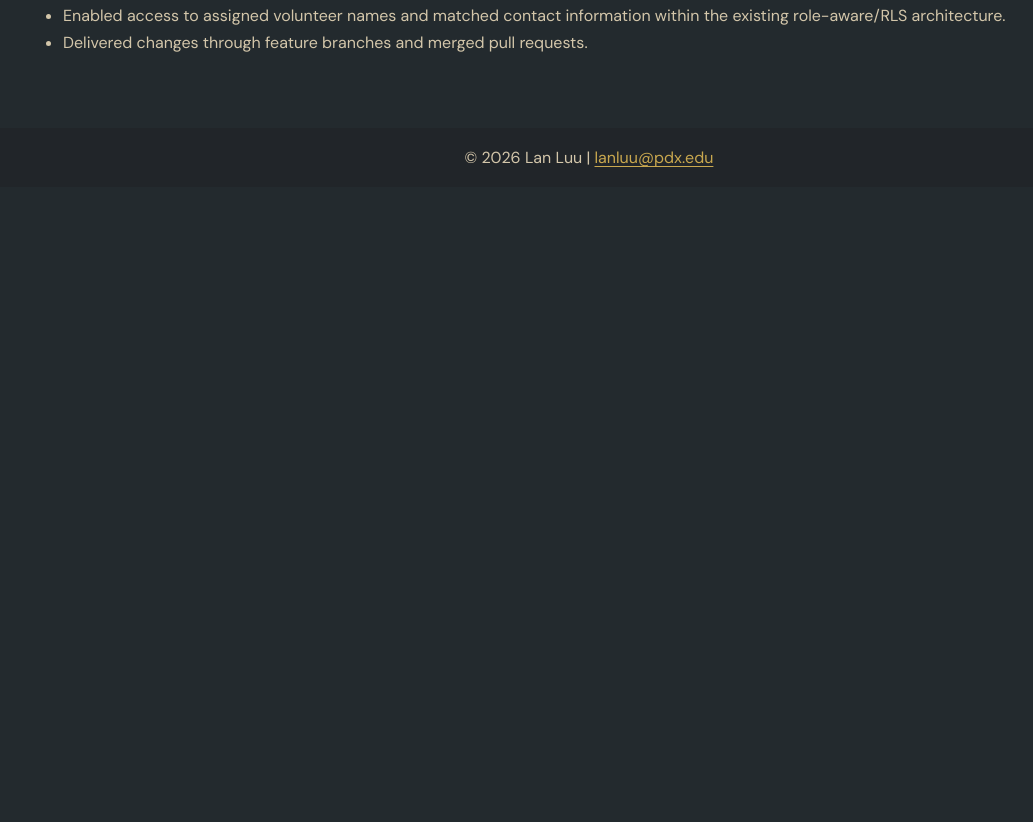
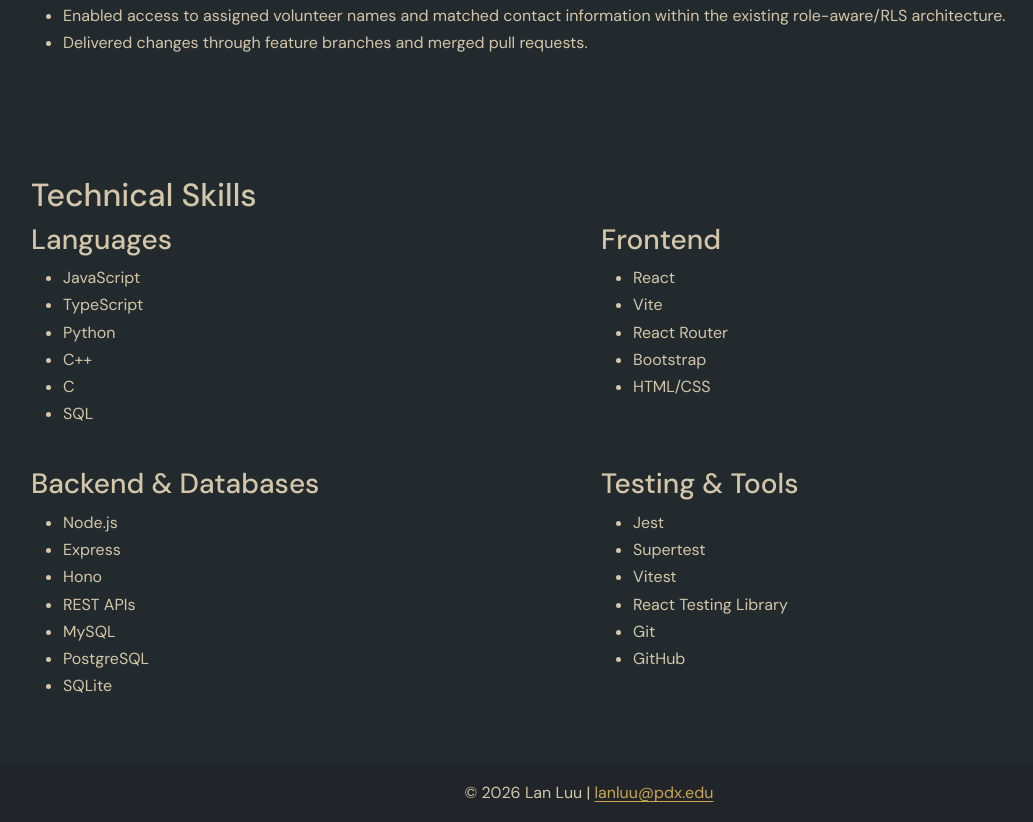
Before and after one commit to lanluu-hub/lanluu-hub.github.io, a React (Vite) app: page /#/ in a window 1280 px wide. Shown: the part 1749-2571 px from the top of the page, without its empty margins (51-1084 px from the left). Before the commit the page ends 1936 px from the top, so only its background shows below. Built offline with nearby package versions, Linux system fonts and the light colour scheme.

Commit message:
feat: add skills section

```diff
--- /dev/null
+++ b/src/data/skills.ts
@@ -0,0 +1,38 @@
+export type SkillGroup = {
+  category: string;
+  items: string[];
+};
+
+export const skillGroups: SkillGroup[] = [
+  {
+    category: "Languages",
+    items: ["JavaScript", "TypeScript", "Python", "C++", "C", "SQL"],
+  },
+  {
+    category: "Frontend",
+    items: ["React", "Vite", "React Router", "Bootstrap", "HTML/CSS"],
+  },
+  {
+    category: "Backend & Databases",
+    items: [
+      "Node.js",
+      "Express",
+      "Hono",
+      "REST APIs",
+      "MySQL",
+      "PostgreSQL",
+      "SQLite",
+    ],
+  },
+  {
+    category: "Testing & Tools",
+    items: [
+      "Jest",
+      "Supertest",
+      "Vitest",
+      "React Testing Library",
+      "Git",
+      "GitHub",
+    ],
+  },
+];
--- a/src/pages/Home.tsx
+++ b/src/pages/Home.tsx
@@ -4,6 +4,7 @@
 import ProjectCard from "../components/ProjectCard";
 import { experiences } from "../data/experience";
 import ExperienceItem from "../components/ExperienceItem";
+import { skillGroups } from "../data/skills";
 
 function Home() {
   return (
@@ -55,6 +56,22 @@
             <ExperienceItem key={experience.id} experience={experience} />
           ))}
         </section>
+
+        <section className="py-5" aria-labelledby="skills-title">
+          <h2 id="skills-title">Technical Skills</h2>
+          <Row className="g-4">
+            {skillGroups.map((skillGroup) => (
+              <Col key={skillGroup.category} xs={12} md={6}>
+                <h3>{skillGroup.category}</h3>
+                <ul>
+                  {skillGroup.items.map((item) => (
+                    <li key={item}>{item}</li>
+                  ))}
+                </ul>
+              </Col>
+            ))}
+          </Row>
+        </section>
       </Container>
     </main>
   );
```
